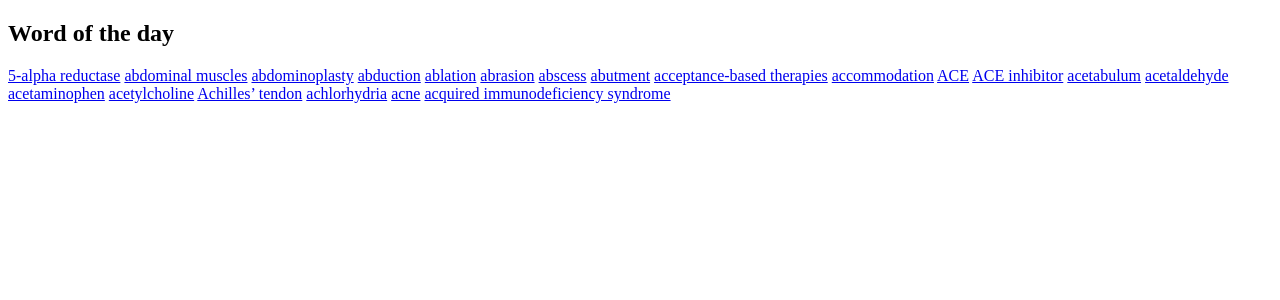
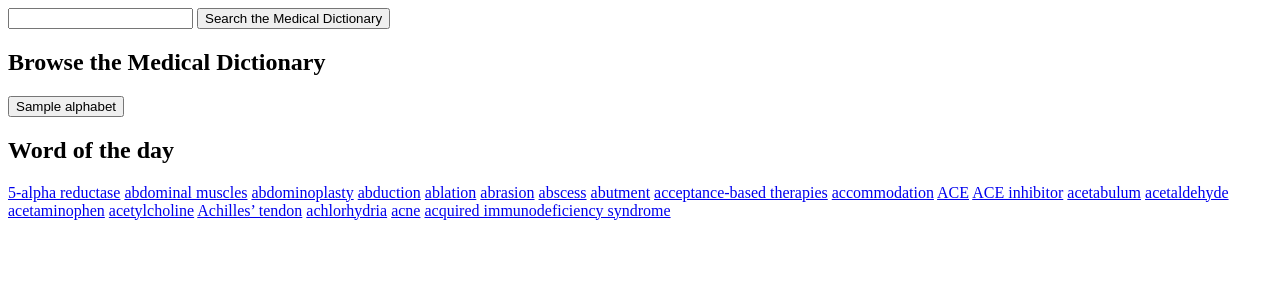
Before and after one commit to yui-nagamatsu/medterm-dictionary, a Django app: template app/src/backend/templates/backend/index.html in a window 1280 px wide. Shown: the top 300 px of the page. Run offline with Django 3.2, Linux system fonts and the light colour scheme; data comes from the database, SQL or seed files in the repository; tables that the repository leaves empty hold one stand-in row (values such as "Sample post"); the template is opened without the code that fills it: values that come from a table or form of the project are taken from there, most other values are stand-ins (such as "Sample title", 1, 10 or a date in 2020); parts of the project's set-up code (start-up, migrations or seed data) failed here and were passed over; some libraries are stand-ins or nearby versions.

Commit message:
Set the searching form and alphabet list to index.html

```diff
--- a/app/src/backend/templates/backend/index.html
+++ b/app/src/backend/templates/backend/index.html
@@ -8,6 +8,16 @@
 </head>
 
 <body>
+    <form action="" method="get">
+        <input name="query" value="{{ request.GET.query}}" type="text">
+        <button rype="submit">Search the Medical Dictionary</button>
+    </form>
+    <h2>Browse the Medical Dictionary</h2>
+        {% for alphabet in alphabet_list %}
+        <button href="">
+          {{alphabet}}
+        </button>
+        {% endfor %}
     <h2>Word of the day</h2>
     {% for term in word_of_the_day %}
         <a href="{% url 'backend:detail' term.pk %}">{{ term }}</a>
```
